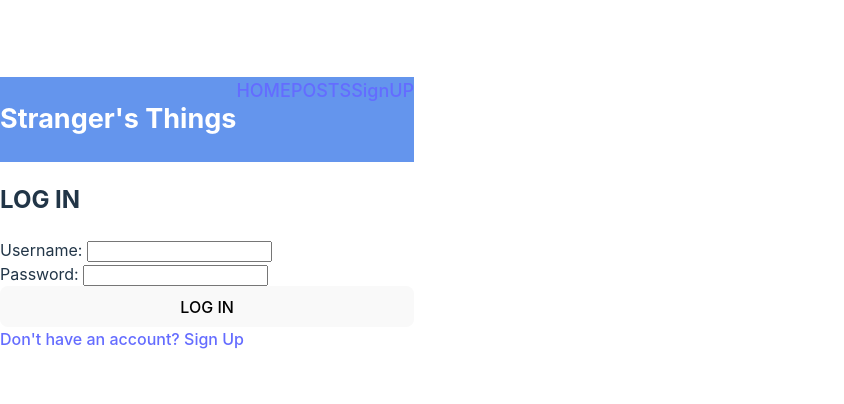
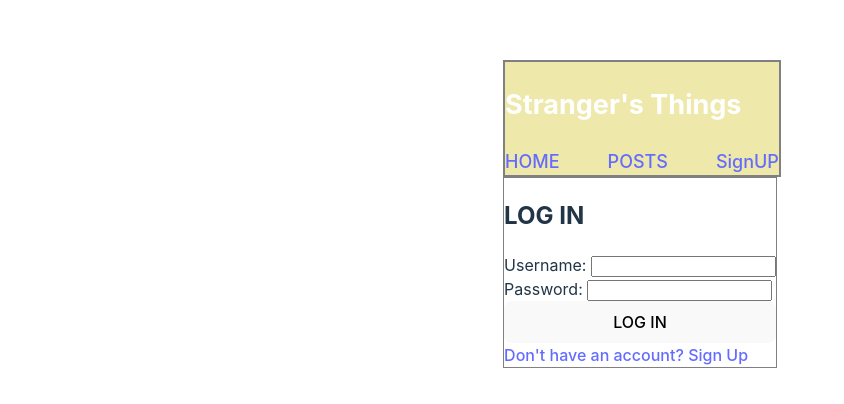
Before and after one commit to Divineshia/Stranger-sThings-Project, a React app: page / in a window 1280 px wide. Shown: the part 186-590 px from the top of the page, without its empty margins (0-844 px from the left). Built offline with nearby package versions, Linux system fonts and the light colour scheme; the HTML template or start-up script is replaced by a standard one.

Commit message:
Added styling

```diff
--- a/src/App.css
+++ b/src/App.css
@@ -1,19 +1,24 @@
-/* #root {
+#root {
   max-width: 1280px;
+  margin: 0% auto;
   padding: 2rem;
 
-} */
+}
 
 header{
-  display:flex;
-  justify-content: space-between;
-  background-color:cornflowerblue;
+  /* display:flex;
+  justify-content: space-between; */
+  background-color:palegoldenrod;
   font-size: large;
    color:white;
+   border:2px solid gray;
+   width:100%;
 }
 #navbar{
   display:flex;
-  justify-content: space-evenly ;
+  justify-content: space-between ;
+  color:whitesmoke;
+  font-weight: bolder;
 
 }
 
@@ -21,3 +26,10 @@ header{
   display: flex;
   flex-direction: column;
 }
+.allposts, .Profile{
+  border:1px solid blueviolet;
+}
+
+.Login, .Signup{
+  border: 1px solid gray;
+}
--- a/src/components/Login.jsx
+++ b/src/components/Login.jsx
@@ -84,6 +84,7 @@ async function handleSubmit(e) {
        </div>
        </header>
 
+    <div className='Login'>
         <h2>LOG IN</h2>
         {successMessage && <p>{successMessage}</p>}
         {error && <p>{error}</p>}
@@ -102,7 +103,7 @@ async function handleSubmit(e) {
 
         </form>
 
-
+        </div>
         </>
     )
 }
--- a/src/components/SignupForm.jsx
+++ b/src/components/SignupForm.jsx
@@ -81,6 +81,7 @@ export default function SignupForm({token,setToken}){
               </div>
               </header>
 
+            <div className='Signup'>
                <h2>New User</h2>
                {successMessage && <p>{successMessage}</p>}
                {error && <p>{error}</p>}
@@ -97,7 +98,7 @@ export default function SignupForm({token,setToken}){
 
 
                </form>
-
+               </div>
 
                </>
            )
```
